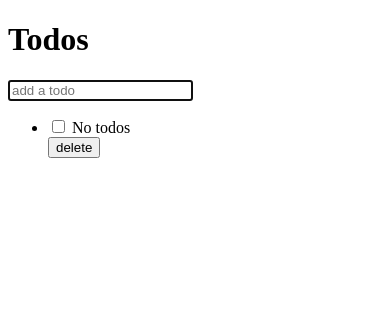
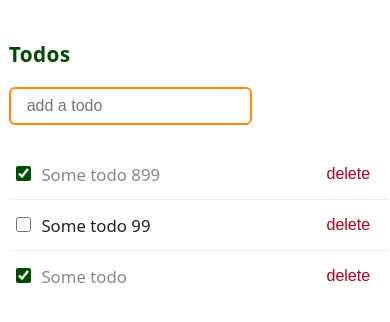
Before and after one commit to Waldemar-00/todo, a SvelteKit app: page / in a window 390 px wide. Shown: the top 322 px of the page. Built offline with nearby package versions, Linux system fonts and the light colour scheme.

Commit message:
Refactor getDB function to be asynchronous and update todosDB initialization; enhance UI structure and styling in Svelte component with AI

```diff
--- a/src/lib/server/api/api.js
+++ b/src/lib/server/api/api.js
@@ -45,17 +45,18 @@ class UseTodos {
 		}
 	}
 }
-function getDB() {
+async function getDB() {
 	let db;
-	let jsonBD;
+	let jsonDB = '';
 	try {
-		jsonDB = fs.readFileSync('src/lib/server/db/db.json', 'utf-8');
+		jsonDB = await fs.readFileSync('src/lib/server/db/db.json', 'utf-8');
 	} catch (error) {
 		console.log('Not found db.json');
 		console.log(error.message);
 	}
-	if (jsonBD === '' || !jsonBD) db = [{ id: 0, text: 'No todos', done: false }];
-	else db = JSON.parse(jsonBD);
+	if (jsonDB === '') db = [{ id: 0, text: 'No todos', done: false }];
+	else db = JSON.parse(jsonDB);
 	return db;
 }
-export const todosDB = new UseTodos(getDB());
+const db = await getDB();
+export const todosDB = new UseTodos(db);
--- a/src/lib/server/db/db.json
+++ b/src/lib/server/db/db.json
@@ -1 +1 @@
-[{"id":1752685099996,"text":"Some todo","done":false},{"id":1752685103269,"text":"Some todo 77","done":false},{"id":1752685106655,"text":"Some todo 99","done":false}]
+[{"id":1752688535193,"text":"Some todo 899","done":true},{"id":1752688542701,"text":"Some todo 99","done":false},{"id":1752689634662,"text":"Some todo","done":true}]
--- a/src/routes/+page.svelte
+++ b/src/routes/+page.svelte
@@ -3,9 +3,9 @@
     let {data} = $props()
 </script>
 
+<div id="app-container">
   <h1>Todos</h1>
-
-<form method="POST" action='?/add' use:enhance data-sveltekit-noscroll>
+  <form method="POST" action='?/add' use:enhance data-sveltekit-noscroll id="add-form">
       <label title="write todo">
           <input type="text" placeholder="add a todo" name='todo' {@attach (el) => el.focus()}>
       </label>
@@ -34,3 +34,214 @@
         </li>
     {/each}
 </ul>
+</div>
+
+<style>
+:global(body) {
+  background: #fff;
+  color: #222;
+  font-family: system-ui, sans-serif;
+  margin: 0;
+  padding: 0;
+}
+
+h1 {
+  margin: 1.5rem 0 1rem 0;
+  font-size: 2rem;
+  color: rgb(0, 77, 0);
+  letter-spacing: 0.02em;
+}
+
+#app-container {
+  max-width: 1200px;
+  margin: 2.5rem auto 0 auto;
+  padding: 0 1.5rem 2rem 1.5rem;
+  box-sizing: border-box;
+}
+
+#app-container h1 {
+  margin: 0 0 1.2rem 0;
+  text-align: left;
+}
+
+#add-form {
+  width: 100%;
+  max-width: 500px;
+  margin-bottom: 1.5rem;
+  display: flex;
+  gap: 0.5rem;
+  justify-content: flex-start;
+}
+
+input[type="text"] {
+  padding: 0.5rem 1rem;
+  border: 2px solid #ccc;
+  border-radius: 6px;
+  font-size: 1rem;
+  outline: none;
+  transition: border-color 0.15s;
+  background: #fafafa;
+  color: #222;
+}
+input[type="text"]:focus {
+  border-color: #ff8c00;
+  background: #fff;
+}
+
+ul {
+  width: 100%;
+  max-width: 600px;
+  list-style: none;
+  padding: 0;
+  margin: 0;
+}
+
+li {
+  width: 100%;
+  max-width: 500px;
+  display: flex;
+  flex-direction: row;
+  align-items: center;
+  gap: 1rem;
+  padding: 0.75rem 0.5rem;
+  border-bottom: 1px solid #eee;
+  background: #fff;
+}
+li:last-child {
+  border-bottom: none;
+}
+
+form[method="POST"][action*="toggle"] {
+  display: flex;
+  align-items: center;
+  gap: 0.5rem;
+  flex: 1 1 auto;
+}
+
+input[type="checkbox"] {
+  accent-color: rgb(0, 77, 0);
+  width: 1.1em;
+  height: 1.1em;
+  margin-right: 0.5em;
+}
+/* input[type="checkbox"]:focus {
+  outline: 2px solid #ff8c00;
+  outline-offset: 2px;
+} */
+
+label > span {
+  font-size: 1.05rem;
+  color: #222;
+  user-select: text;
+  display: inline-block;
+  max-width: 100%;
+  white-space: normal;
+  word-break: break-word;
+}
+input[type="checkbox"]:checked + span {
+  color: #888;
+}
+
+form[method="POST"][action*="delete"] {
+  margin-left: auto;
+}
+
+button[type="submit"] {
+  background: none;
+  border: none;
+  color: #b00020;
+  border-radius: 5px;
+  padding: 0.3rem 0.9rem;
+  font-size: 1rem;
+  cursor: pointer;
+  transition: color 0.15s, background 0.15s;
+  outline: none;
+}
+button[type="submit"]:hover,
+button[type="submit"]:focus {
+  color: #ff1744;
+  background: #fff0f0;
+}
+
+@media (max-width: 1300px) {
+  #app-container {
+    max-width: 98vw;
+  }
+}
+
+@media (max-width: 600px) {
+  #app-container {
+    padding: 0 0.3rem 1.5rem 0.3rem;
+  }
+  ul {
+    max-width: 100vw;
+  }
+  #add-form {
+    max-width: 100vw;
+    display: flex;
+    flex-direction: row;
+    gap: 0.3rem;
+    align-items: center;
+    overflow-x: auto;
+  }
+  #app-container h1 {
+    font-size: 1.3rem;
+  }
+  li {
+    flex-direction: row;
+    align-items: center;
+    gap: 0.5rem;
+    padding: 0.7rem 0.2rem;
+    max-width: 100vw;
+  }
+  form[method="POST"][action*="delete"] {
+    margin-left: auto;
+  }
+  label > span {
+    max-width: 80vw;
+  }
+}
+
+@media (prefers-color-scheme: dark) {
+  :global(body) {
+    background: #181818;
+    color: #f3f3f3;
+  }
+  input[type="text"] {
+    background: #232323;
+    color: #f3f3f3;
+    border-color: #444;
+  }
+  input[type="text"]:focus {
+    background: #181818;
+    border-color: #ff8c00;
+  }
+  li {
+    background: #232323;
+    border-bottom: 1px solid #333;
+  }
+  label > span {
+    color: #f3f3f3;
+  }
+  input[type="checkbox"]:checked + span {
+    color: #888;
+  }
+  button[type="submit"] {
+    background: #2d181a;
+    color: #ff5252;
+    border-color: #ff5252;
+  }
+  button[type="submit"]:hover,
+  button[type="submit"]:focus {
+    background: #3a2326;
+    border-color: #ff1744;
+    color: #ff1744;
+  }
+}
+
+@media (prefers-reduced-motion: reduce) {
+  *, *::before, *::after {
+    transition: none !important;
+  }
+}
+</style>
```
Lines whose indentation alone changed are shown as unchanged.
